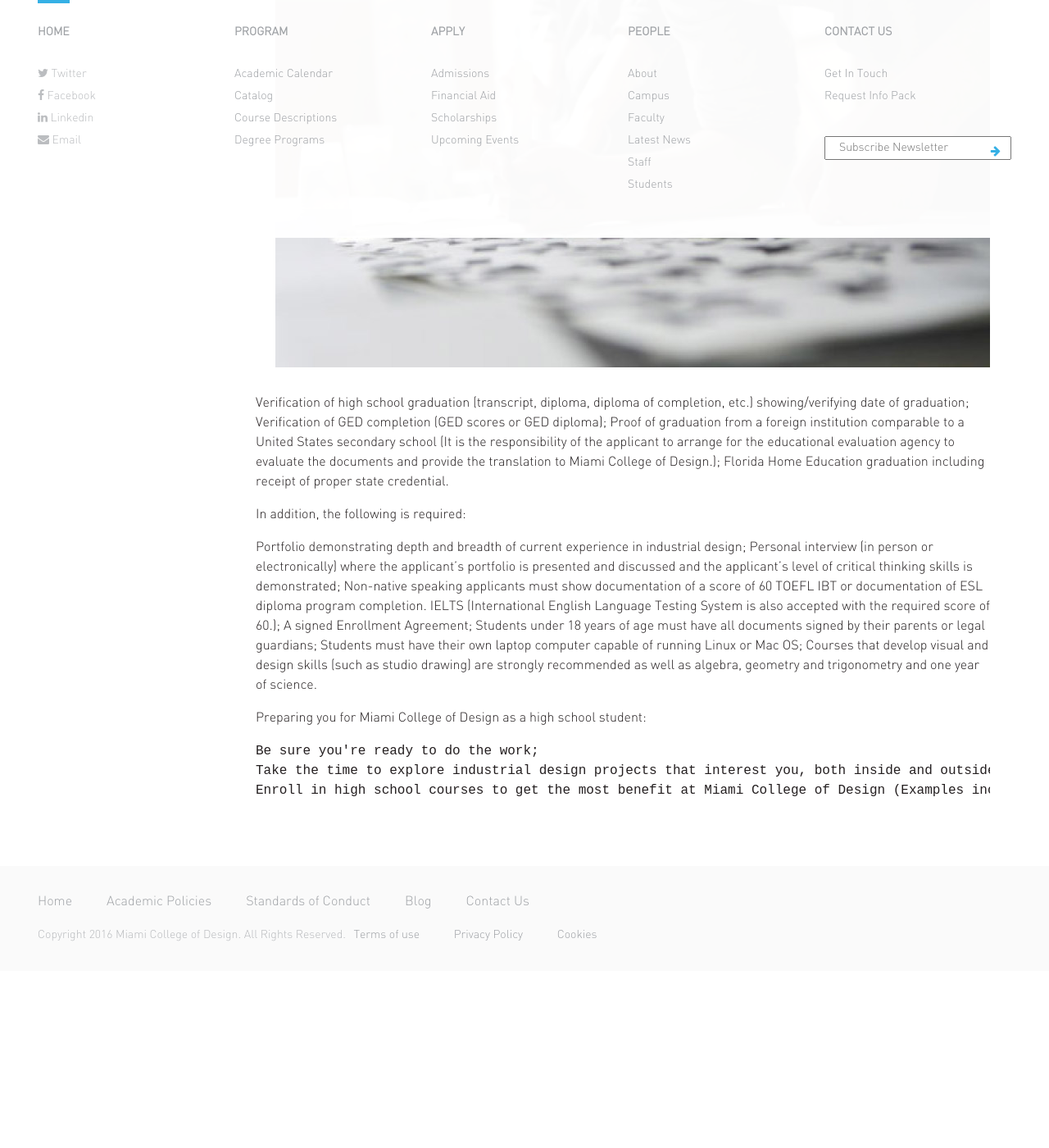
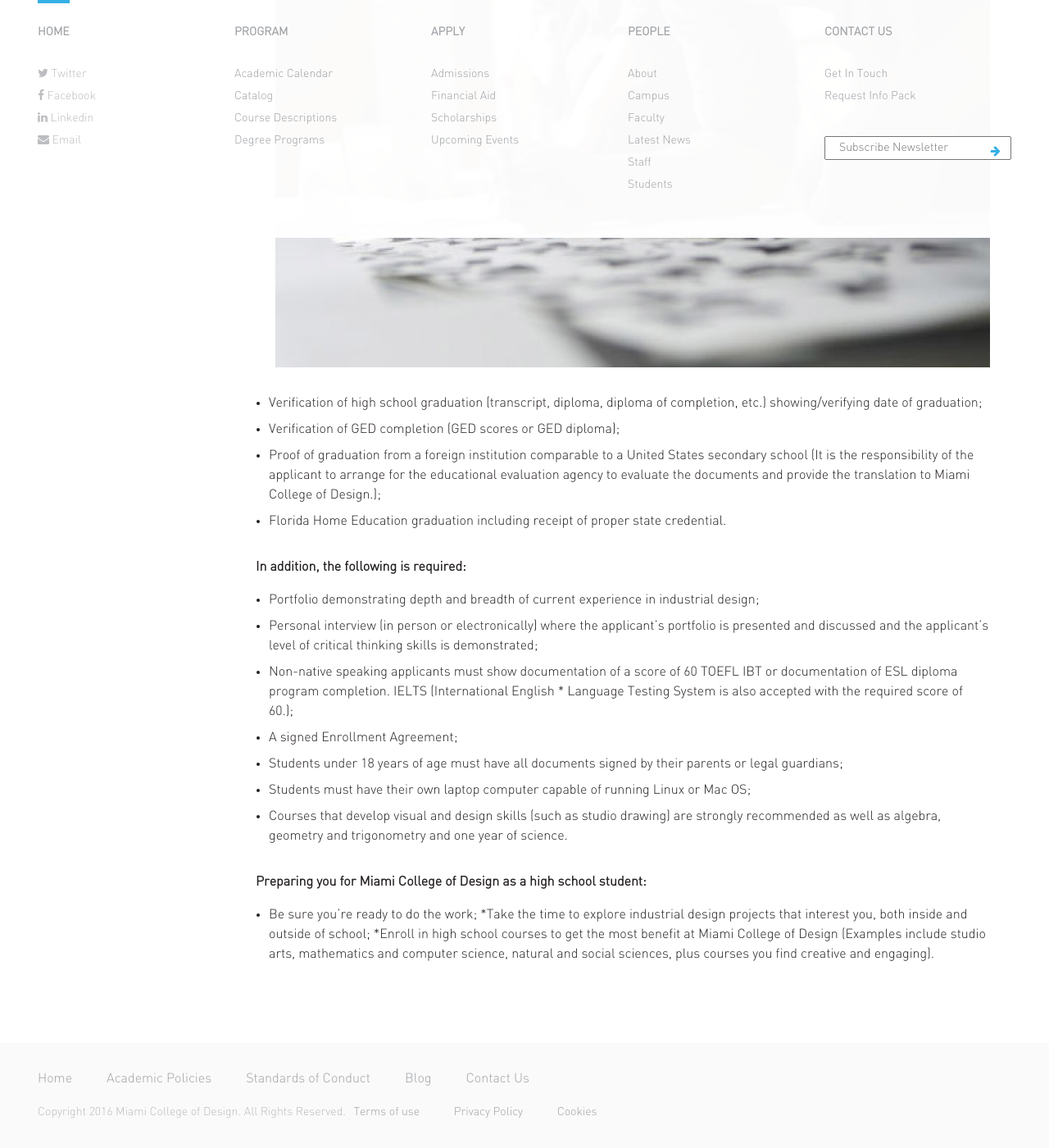
Before and after one commit to akritibhusal/MiamiCollegeofDesign, a Jekyll site: the page built from apply.markdown, in a window 1280 px wide and 1400 px high, scrolled down 1551 px. Shown: the whole window at 82% size. Built offline with Jekyll 4.4.1, drawn with Linux system fonts in a browser that asks for light colours; nearby versions of some CDN libraries; library files that are not in the unit come from our copies; a script that is not in the unit is left out; before the commit the page ends 2735 px from its top, so only the background shows below that.

Commit message:
Updated Apply

```diff
--- a/apply.markdown
+++ b/apply.markdown
@@ -38,23 +38,23 @@ You may be in your junior or senior year in high school thinking about college.
 
 ![img_student.jpg](/uploads/img_student.jpg){:.float-right.img--small}
 
-Verification of high school graduation (transcript, diploma, diploma of completion, etc.) showing/verifying date of graduation;
-Verification of GED completion (GED scores or GED diploma);
-Proof of graduation from a foreign institution comparable to a United States secondary school (It is the responsibility of the applicant to arrange for the educational evaluation agency to evaluate the documents and provide the translation to Miami College of Design.);
-Florida Home Education graduation including receipt of proper state credential.
+* Verification of high school graduation (transcript, diploma, diploma of completion, etc.) showing/verifying date of graduation;
+* Verification of GED completion (GED scores or GED diploma);
+* Proof of graduation from a foreign institution comparable to a United States secondary school (It is the responsibility of the applicant to arrange for the educational evaluation agency to evaluate the documents and provide the translation to Miami College of Design.);
+* Florida Home Education graduation including receipt of proper state credential.
 
-In addition, the following is required:
+**In addition, the following is required:**
 
-Portfolio demonstrating depth and breadth of current experience in industrial design;
-Personal interview (in person or electronically) where the applicant’s portfolio is presented and discussed and the applicant’s level of critical thinking skills is demonstrated;
-Non-native speaking applicants must show documentation of a score of 60 TOEFL IBT or documentation of ESL diploma program completion. IELTS (International English Language Testing System is also accepted with the required score of 60.);
-    A signed Enrollment Agreement;
-    Students under 18 years of age must have all documents signed by their parents or legal guardians;
-    Students must have their own laptop computer capable of running Linux or Mac OS;
-    Courses that develop visual and design skills (such as studio drawing) are strongly recommended as well as algebra, geometry and trigonometry and one year of science.
+* Portfolio demonstrating depth and breadth of current experience in industrial design;
+* Personal interview (in person or electronically) where the applicant’s portfolio is presented and discussed and the applicant’s level of critical thinking skills is demonstrated;
+* Non-native speaking applicants must show documentation of a score of 60 TOEFL IBT or documentation of ESL diploma program completion. IELTS (International English * Language Testing System is also accepted with the required score of 60.);
+* A signed Enrollment Agreement;
+* Students under 18 years of age must have all documents signed by their parents or legal guardians;
+* Students must have their own laptop computer capable of running Linux or Mac OS;
+* Courses that develop visual and design skills (such as studio drawing) are strongly recommended as well as algebra, geometry and trigonometry and one year of science.
 
-Preparing you for Miami College of Design as a high school student:
+**Preparing you for Miami College of Design as a high school student:**
 
-    Be sure you're ready to do the work;
-    Take the time to explore industrial design projects that interest you, both inside and outside of school;
-    Enroll in high school courses to get the most benefit at Miami College of Design (Examples include studio arts, mathematics and computer science, natural and social sciences, plus courses you find creative and engaging).
+* Be sure you're ready to do the work;
+*Take the time to explore industrial design projects that interest you, both inside and outside of school;
+*Enroll in high school courses to get the most benefit at Miami College of Design (Examples include studio arts, mathematics and computer science, natural and social sciences, plus courses you find creative and engaging).
```
